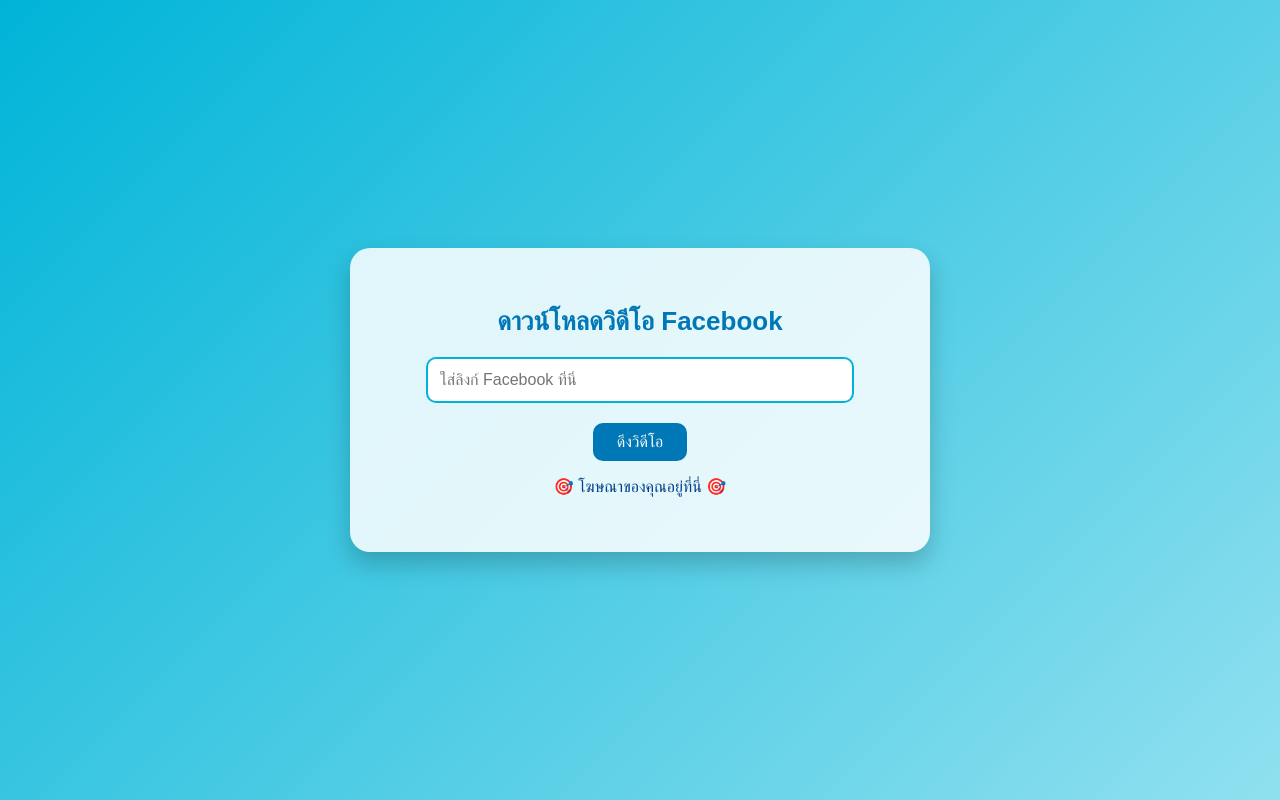
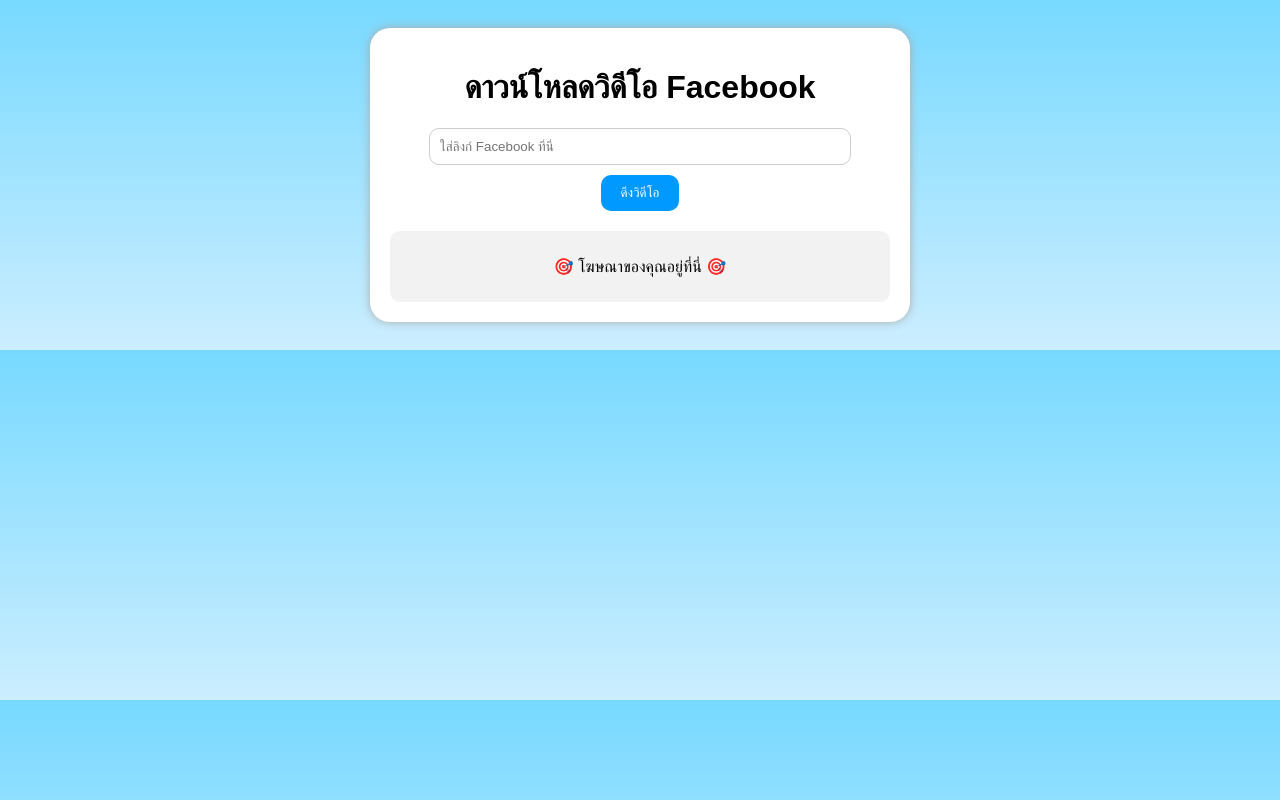
Before and after one commit to Dang585557/Download-video-, a website: page index.html in a window 1280 px wide. Drawn offline with Linux system fonts and the light colour scheme.

Commit message:
Update style.css

```diff
--- a/style.css
+++ b/style.css
@@ -1,85 +1,44 @@
 body {
-  font-family: 'Arial', sans-serif;
-  background: linear-gradient(135deg, #00b4d8, #90e0ef);
-  margin: 0;
-  padding: 0;
-  display: flex;
-  justify-content: center;
-  align-items: center;
-  height: 100vh;
-  color: #023e8a;
+  font-family: sans-serif;
+  background: linear-gradient(to bottom, #77d9ff, #cceeff);
+  padding: 20px;
+  text-align: center;
 }
 
 .container {
-  background: rgba(255, 255, 255, 0.85);
+  background: white;
+  padding: 20px;
   border-radius: 20px;
-  box-shadow: 0 12px 24px rgba(0, 0, 0, 0.2);
-  padding: 40px;
+  box-shadow: 0 0 10px #aaa;
   max-width: 500px;
-  width: 90%;
-  text-align: center;
-  animation: fadeIn 1s ease-in-out;
+  margin: auto;
 }
 
-@keyframes fadeIn {
-  from { opacity: 0; transform: translateY(20px); }
-  to { opacity: 1; transform: translateY(0); }
-}
-
-h1 {
-  margin-bottom: 20px;
-  font-size: 26px;
-  color: #0077b6;
-}
-
-input[type="text"] {
-  padding: 12px;
+input {
+  padding: 10px;
   width: 80%;
-  border: 2px solid #00b4d8;
+  margin-bottom: 10px;
   border-radius: 10px;
-  margin-bottom: 20px;
-  font-size: 16px;
+  border: 1px solid #ccc;
 }
 
 button {
-  background-color: #0077b6;
+  padding: 10px 20px;
+  background: #0099ff;
   color: white;
-  padding: 10px 24px;
   border: none;
   border-radius: 10px;
-  font-size: 16px;
   cursor: pointer;
-  transition: 0.3s;
 }
 
-button:hover {
-  background-color: #023e8a;
+#results ul {
+  list-style: none;
+  padding: 0;
 }
 
-.download-btn {
-  display: inline-block;
-  margin: 10px;
-  padding: 10px 20px;
-  background-color: #0096c7;
-  color: white;
-  text-decoration: none;
+#ad-section {
+  margin-top: 20px;
+  background: #f2f2f2;
+  padding: 10px;
   border-radius: 10px;
-  transition: 0.3s;
 }
-
-.download-btn:hover {
-  background-color: #0077b6;
-}
-
-.ads {
-  margin-top: 30px;
-  padding: 15px;
-  background-color: #caf0f8;
-  border-radius: 12px;
-  font-weight: bold;
-}
-
-.error {
-  color: red;
-  margin-top: 15px;
-}
```
